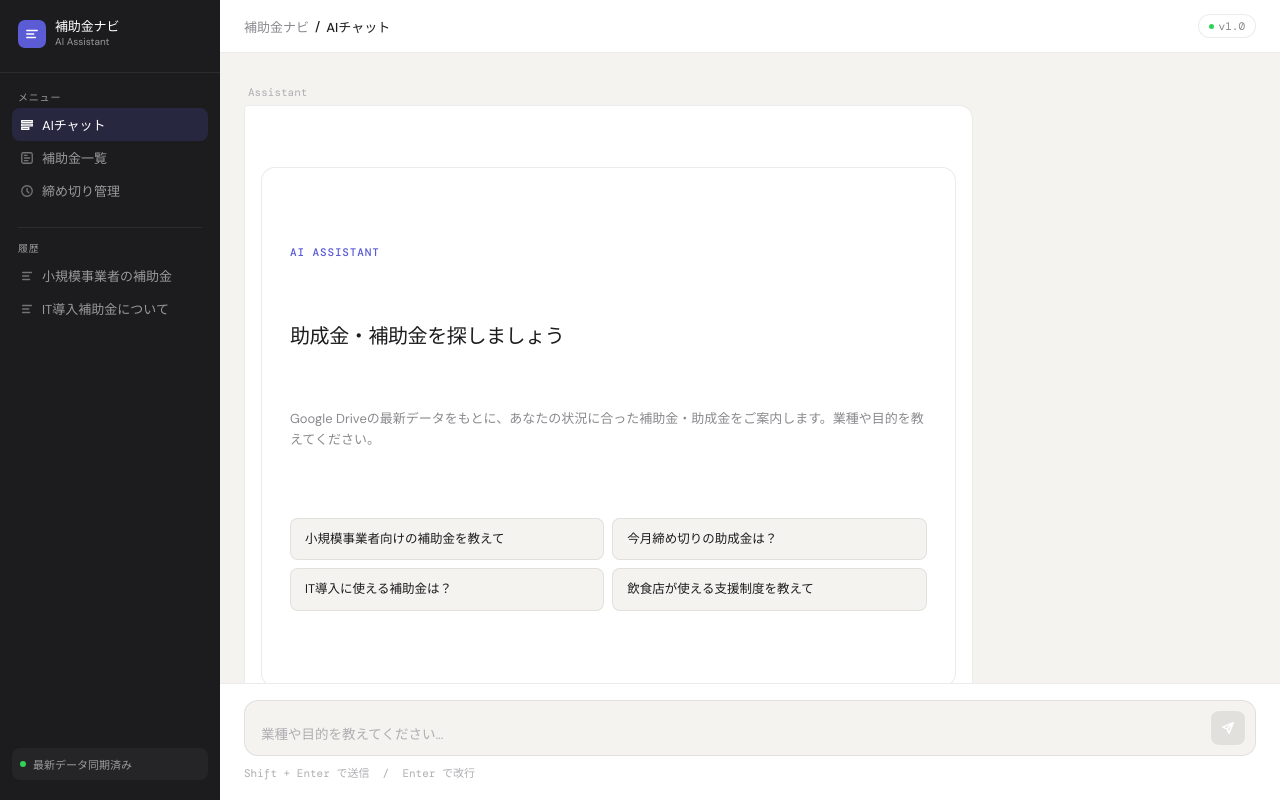
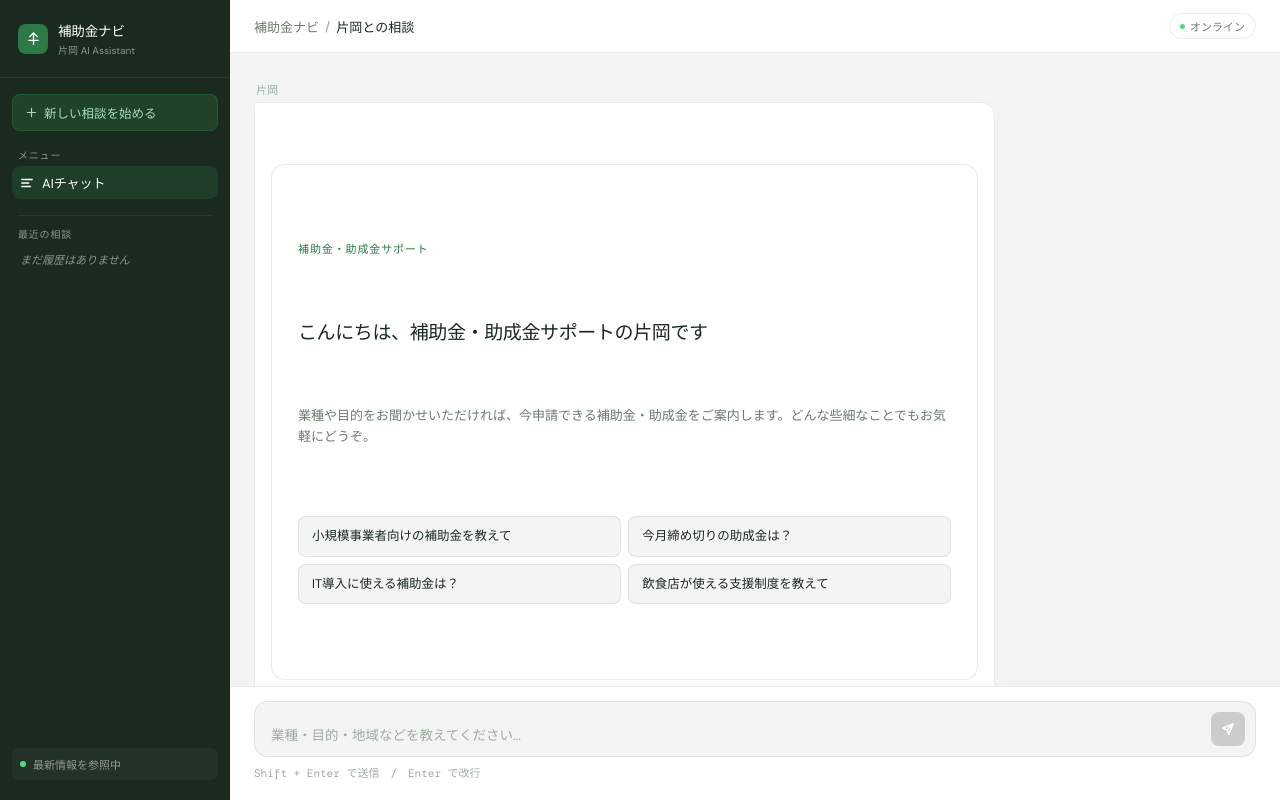
Before and after one commit to kou0427/josei-chatbot, a website: page public/index.html in a window 1280 px wide. Drawn offline with nearby package versions, Linux system fonts and the light colour scheme.

Commit message:
Update index.html

```diff
--- a/public/index.html
+++ b/public/index.html
@@ -3,28 +3,28 @@
 <head>
 <meta charset="UTF-8">
 <meta name="viewport" content="width=device-width, initial-scale=1.0">
-<title>助成金・補助金アシスタント</title>
+<title>補助金ナビ | 片岡</title>
 <link rel="preconnect" href="https://fonts.googleapis.com">
 <link href="https://fonts.googleapis.com/css2?family=DM+Sans:wght@300;400;500&family=DM+Mono:wght@400;500&display=swap" rel="stylesheet">
 <style>
 *, *::before, *::after { box-sizing: border-box; margin: 0; padding: 0; }
 
 :root {
-  --bg: #f4f3f0;
-  --sidebar: #1c1c1e;
+  --bg: #f2f5f2;
+  --sidebar: #1a2a1e;
   --surface: #ffffff;
   --border: rgba(0,0,0,0.08);
-  --text: #1c1c1e;
-  --text-muted: #8a8a8e;
-  --text-light: #aeaeb2;
-  --accent: #5b5bd6;
-  --accent-light: #ededfc;
-  --user-bg: #1c1c1e;
+  --text: #1a2a1e;
+  --text-muted: #6b7c6e;
+  --text-light: #9cad9e;
+  --accent: #2d7a47;
+  --accent-light: #e8f5ec;
+  --accent-mid: #4a9e63;
+  --user-bg: #1a2a1e;
   --user-text: #ffffff;
-  --sidebar-text: rgba(255,255,255,0.55);
+  --sidebar-text: rgba(255,255,255,0.5);
   --sidebar-text-active: #ffffff;
   --sidebar-hover: rgba(255,255,255,0.06);
-  --tag-bg: rgba(255,255,255,0.08);
   --radius: 14px;
   --radius-sm: 8px;
   --font: 'DM Sans', sans-serif;
@@ -33,12 +33,11 @@
 
 html, body { height: 100%; font-family: var(--font); background: var(--bg); color: var(--text); }
 
-/* レイアウト */
 #layout { display: flex; height: 100vh; overflow: hidden; }
 
 /* サイドバー */
 #sidebar {
-  width: 220px;
+  width: 230px;
   background: var(--sidebar);
   display: flex;
   flex-direction: column;
@@ -47,55 +46,33 @@ html, body { height: 100%; font-family: var(--font); background: var(--bg); colo
 }
 
 .sidebar-logo {
-  padding: 0 18px 24px;
+  padding: 0 18px 20px;
   display: flex;
   align-items: center;
-  gap: 9px;
+  gap: 10px;
   border-bottom: 1px solid rgba(255,255,255,0.07);
   margin-bottom: 16px;
 }
-
 .logo-mark {
-  width: 28px; height: 28px;
+  width: 30px; height: 30px;
   background: var(--accent);
-  border-radius: 7px;
+  border-radius: 8px;
   display: flex; align-items: center; justify-content: center;
   flex-shrink: 0;
 }
-.logo-mark svg { width: 14px; height: 14px; }
+.logo-mark svg { width: 15px; height: 15px; }
+.logo-name { font-size: 13.5px; font-weight: 500; color: #fff; letter-spacing: -0.01em; }
+.logo-sub { font-size: 10px; color: var(--sidebar-text); margin-top: 2px; }
 
-.logo-name {
-  font-size: 13px;
-  font-weight: 500;
-  color: var(--sidebar-text-active);
-  letter-spacing: -0.01em;
-  line-height: 1;
+.sidebar-section { padding: 0 12px; margin-bottom: 6px; }
+.sidebar-label {
+  font-size: 10px; font-weight: 500;
+  letter-spacing: 0.08em; text-transform: uppercase;
+  color: var(--sidebar-text);
+  padding: 0 6px; margin-bottom: 4px;
 }
-.logo-sub {
-  font-size: 10px;
-  color: var(--sidebar-text);
-  margin-top: 2px;
-}
-
-.sidebar-section {
-  padding: 0 12px;
-  margin-bottom: 8px;
-}
-
-.sidebar-label {
-  font-size: 10px;
-  font-weight: 500;
-  color: var(--sidebar-text);
-  letter-spacing: 0.08em;
-  text-transform: uppercase;
-  padding: 0 6px;
-  margin-bottom: 4px;
-}
-
 .sidebar-item {
-  display: flex;
-  align-items: center;
-  gap: 8px;
+  display: flex; align-items: center; gap: 8px;
   padding: 7px 8px;
   border-radius: var(--radius-sm);
   color: var(--sidebar-text);
@@ -105,126 +82,108 @@ html, body { height: 100%; font-family: var(--font); background: var(--bg); colo
   user-select: none;
 }
 .sidebar-item:hover { background: var(--sidebar-hover); color: var(--sidebar-text-active); }
-.sidebar-item.active { background: rgba(91,91,214,0.18); color: var(--sidebar-text-active); }
+.sidebar-item.active { background: rgba(45,122,71,0.25); color: var(--sidebar-text-active); }
 .sidebar-item svg { width: 14px; height: 14px; flex-shrink: 0; opacity: 0.7; }
 .sidebar-item.active svg { opacity: 1; }
 
-.sidebar-divider { height: 1px; background: rgba(255,255,255,0.07); margin: 12px 18px; }
+/* 履歴アイテム */
+.history-item {
+  display: flex; align-items: flex-start; gap: 8px;
+  padding: 7px 8px;
+  border-radius: var(--radius-sm);
+  color: var(--sidebar-text);
+  font-size: 12px;
+  cursor: pointer;
+  transition: background 0.12s, color 0.12s;
+  user-select: none;
+  line-height: 1.4;
+}
+.history-item:hover { background: var(--sidebar-hover); color: var(--sidebar-text-active); }
+.history-item svg { width: 12px; height: 12px; flex-shrink: 0; opacity: 0.5; margin-top: 2px; }
+.history-text { overflow: hidden; text-overflow: ellipsis; white-space: nowrap; }
+.history-empty { font-size: 11px; color: var(--sidebar-text); padding: 6px 8px; font-style: italic; }
 
-.sidebar-bottom {
-  margin-top: auto;
-  padding: 0 12px;
+.sidebar-divider { height: 1px; background: rgba(255,255,255,0.07); margin: 10px 18px; }
+
+.new-chat-btn {
+  margin: 0 12px 16px;
+  padding: 8px 12px;
+  background: rgba(45,122,71,0.3);
+  border: 1px solid rgba(45,122,71,0.4);
+  border-radius: var(--radius-sm);
+  color: #a8dbb8;
+  font-size: 12.5px;
+  font-family: var(--font);
+  cursor: pointer;
+  display: flex; align-items: center; gap: 6px;
+  transition: background 0.12s;
 }
+.new-chat-btn:hover { background: rgba(45,122,71,0.45); }
+.new-chat-btn svg { width: 13px; height: 13px; }
 
+.sidebar-bottom { margin-top: auto; padding: 0 12px; }
 .status-badge {
-  display: flex;
-  align-items: center;
-  gap: 7px;
+  display: flex; align-items: center; gap: 7px;
   padding: 8px 8px;
   border-radius: var(--radius-sm);
   background: rgba(255,255,255,0.04);
-  font-size: 11px;
-  color: var(--sidebar-text);
+  font-size: 11px; color: var(--sidebar-text);
 }
-.status-dot-green {
-  width: 6px; height: 6px;
-  border-radius: 50%;
-  background: #30d158;
-  flex-shrink: 0;
-}
+.dot-green { width: 6px; height: 6px; border-radius: 50%; background: #4ade80; flex-shrink: 0; }
 
-/* メインエリア */
-#main {
-  flex: 1;
-  display: flex;
-  flex-direction: column;
-  overflow: hidden;
-  background: var(--bg);
-}
+/* メイン */
+#main { flex: 1; display: flex; flex-direction: column; overflow: hidden; }
 
-/* トップバー */
 #topbar {
-  padding: 14px 24px;
-  display: flex;
-  align-items: center;
-  justify-content: space-between;
+  padding: 13px 24px;
+  display: flex; align-items: center; justify-content: space-between;
   border-bottom: 1px solid var(--border);
   background: var(--surface);
   flex-shrink: 0;
 }
-
-.topbar-breadcrumb {
-  display: flex;
-  align-items: center;
-  gap: 6px;
-  font-size: 13px;
-  color: var(--text-muted);
-}
-.topbar-breadcrumb span { color: var(--text); font-weight: 500; }
-.breadcrumb-sep { color: var(--text-light); }
-
-.topbar-right {
-  display: flex;
-  align-items: center;
-  gap: 8px;
-}
-
+.topbar-left { display: flex; align-items: center; gap: 6px; font-size: 13px; color: var(--text-muted); }
+.topbar-left span { color: var(--text); font-weight: 500; }
 .chip {
   display: flex; align-items: center; gap: 5px;
   padding: 4px 10px;
   border: 1px solid var(--border);
   border-radius: 100px;
-  font-size: 11px;
-  color: var(--text-muted);
-  background: var(--surface);
+  font-size: 11px; color: var(--text-muted);
   font-family: var(--font-mono);
 }
-.chip-dot { width: 5px; height: 5px; border-radius: 50%; background: #30d158; }
+.chip-dot { width: 5px; height: 5px; border-radius: 50%; background: #4ade80; }
 
 /* チャットエリア */
 #chat-area {
-  flex: 1;
-  overflow-y: auto;
-  padding: 32px 24px;
-  display: flex;
-  flex-direction: column;
-  gap: 0;
+  flex: 1; overflow-y: auto;
+  padding: 28px 24px;
+  display: flex; flex-direction: column; gap: 0;
 }
 
-/* メッセージ */
-.msg-group { margin-bottom: 28px; }
-
+.msg-group { margin-bottom: 24px; }
 .msg-meta {
-  font-size: 11px;
-  color: var(--text-light);
+  font-size: 11px; color: var(--text-light);
   font-family: var(--font-mono);
-  margin-bottom: 6px;
-  padding: 0 4px;
+  margin-bottom: 5px; padding: 0 2px;
 }
 .msg-group.user .msg-meta { text-align: right; }
 
 .msg-bubble {
   display: inline-block;
-  max-width: 72%;
-  padding: 13px 16px;
+  max-width: 74%;
+  padding: 12px 16px;
   border-radius: var(--radius);
-  font-size: 14px;
-  line-height: 1.7;
-  white-space: pre-wrap;
-  word-break: break-word;
+  font-size: 14px; line-height: 1.75;
+  white-space: pre-wrap; word-break: break-word;
 }
-
 .msg-group.ai .msg-bubble {
   background: var(--surface);
   border: 1px solid var(--border);
   border-top-left-radius: 4px;
   color: var(--text);
 }
-
 .msg-group.user {
-  display: flex;
-  flex-direction: column;
-  align-items: flex-end;
+  display: flex; flex-direction: column; align-items: flex-end;
 }
 .msg-group.user .msg-bubble {
   background: var(--user-bg);
@@ -237,39 +196,33 @@ html, body { height: 100%; font-family: var(--font); background: var(--bg); colo
   background: var(--surface);
   border: 1px solid var(--border);
   border-radius: var(--radius);
-  padding: 28px;
-  margin-bottom: 28px;
+  padding: 26px;
+  margin-bottom: 0;
 }
 .welcome-eyebrow {
-  font-size: 11px;
-  font-weight: 500;
-  letter-spacing: 0.08em;
-  text-transform: uppercase;
-  color: var(--accent);
-  font-family: var(--font-mono);
-  margin-bottom: 10px;
+  font-size: 11px; font-weight: 500;
+  letter-spacing: 0.08em; text-transform: uppercase;
+  color: var(--accent); font-family: var(--font-mono);
+  margin-bottom: 8px;
 }
-.welcome-title { font-size: 20px; font-weight: 500; letter-spacing: -0.02em; margin-bottom: 8px; }
-.welcome-desc { font-size: 13px; color: var(--text-muted); line-height: 1.6; margin-bottom: 20px; }
+.welcome-title { font-size: 19px; font-weight: 500; letter-spacing: -0.02em; margin-bottom: 6px; }
+.welcome-desc { font-size: 13px; color: var(--text-muted); line-height: 1.65; margin-bottom: 20px; }
 
-.suggestions { display: grid; grid-template-columns: 1fr 1fr; gap: 8px; }
+.suggestions { display: grid; grid-template-columns: 1fr 1fr; gap: 7px; }
 .suggestion {
-  padding: 11px 14px;
+  padding: 10px 13px;
   background: var(--bg);
   border: 1px solid var(--border);
   border-radius: var(--radius-sm);
-  font-size: 12.5px;
-  color: var(--text);
-  cursor: pointer;
-  text-align: left;
-  line-height: 1.45;
-  font-family: var(--font);
-  transition: border-color 0.12s, background 0.12s;
+  font-size: 12.5px; color: var(--text);
+  cursor: pointer; text-align: left;
+  line-height: 1.45; font-family: var(--font);
+  transition: border-color 0.12s, background 0.12s, color 0.12s;
 }
 .suggestion:hover { border-color: var(--accent); background: var(--accent-light); color: var(--accent); }
 
 /* タイピング */
-.typing-wrap { display: flex; align-items: center; gap: 5px; padding: 14px 16px; }
+.typing-wrap { display: flex; align-items: center; gap: 5px; padding: 12px 4px; }
 .typing-dot {
   width: 5px; height: 5px; border-radius: 50%;
   background: var(--text-light);
@@ -281,16 +234,13 @@ html, body { height: 100%; font-family: var(--font); background: var(--bg); colo
 
 /* 入力エリア */
 #input-area {
-  padding: 16px 24px 20px;
+  padding: 14px 24px 20px;
   border-top: 1px solid var(--border);
   background: var(--surface);
   flex-shrink: 0;
 }
-
 .input-row {
-  display: flex;
-  align-items: flex-end;
-  gap: 8px;
+  display: flex; align-items: flex-end; gap: 8px;
   background: var(--bg);
   border: 1px solid var(--border);
   border-radius: var(--radius);
@@ -298,168 +248,116 @@ html, body { height: 100%; font-family: var(--font); background: var(--bg); colo
   transition: border-color 0.15s;
 }
 .input-row:focus-within { border-color: var(--accent); }
-
 #user-input {
-  flex: 1;
-  border: none; outline: none;
+  flex: 1; border: none; outline: none;
   background: transparent;
-  font-size: 13.5px;
-  font-family: var(--font);
-  color: var(--text);
-  resize: none;
-  line-height: 1.5;
-  max-height: 140px;
-  overflow-y: auto;
+  font-size: 13.5px; font-family: var(--font);
+  color: var(--text); resize: none;
+  line-height: 1.5; max-height: 140px; overflow-y: auto;
 }
 #user-input::placeholder { color: var(--text-light); }
-
 #send-btn {
   width: 34px; height: 34px;
   border-radius: var(--radius-sm);
-  border: none;
-  background: var(--accent);
-  color: white;
-  cursor: pointer;
+  border: none; background: var(--accent);
+  color: white; cursor: pointer;
   display: flex; align-items: center; justify-content: center;
-  flex-shrink: 0;
-  transition: opacity 0.12s;
+  flex-shrink: 0; transition: opacity 0.12s;
 }
 #send-btn:hover { opacity: 0.85; }
-#send-btn:disabled { background: var(--border); cursor: not-allowed; }
+#send-btn:disabled { background: #ccc; cursor: not-allowed; }
 #send-btn svg { width: 14px; height: 14px; }
+.input-hint { font-size: 11px; color: var(--text-light); margin-top: 7px; font-family: var(--font-mono); }
 
-.input-hint { font-size: 11px; color: var(--text-light); margin-top: 8px; font-family: var(--font-mono); }
-
-/* エラー */
 .error-msg {
-  background: #fff5f5;
-  border: 1px solid #fecaca;
-  color: #b91c1c;
-  border-radius: var(--radius-sm);
-  padding: 11px 14px;
-  font-size: 13px;
-  display: inline-block;
-  max-width: 72%;
+  background: #fff5f5; border: 1px solid #fecaca;
+  color: #b91c1c; border-radius: var(--radius-sm);
+  padding: 11px 14px; font-size: 13px;
+  display: inline-block; max-width: 74%;
 }
 
 @media (max-width: 640px) {
   #sidebar { display: none; }
   .suggestions { grid-template-columns: 1fr; }
-  .msg-bubble { max-width: 88%; }
+  .msg-bubble { max-width: 90%; }
 }
 </style>
 </head>
 <body>
 <div id="layout">
 
-  <!-- サイドバー -->
   <aside id="sidebar">
     <div class="sidebar-logo">
       <div class="logo-mark">
         <svg viewBox="0 0 16 16" fill="none" stroke="white" stroke-width="1.5" stroke-linecap="round">
-          <path d="M2 4h12M2 8h8M2 12h10"/>
+          <path d="M8 2L8 14M4 6l4-4 4 4M3 10h10"/>
         </svg>
       </div>
       <div>
         <div class="logo-name">補助金ナビ</div>
-        <div class="logo-sub">AI Assistant</div>
+        <div class="logo-sub">片岡 AI Assistant</div>
       </div>
     </div>
+
+    <button class="new-chat-btn" onclick="newChat()">
+      <svg viewBox="0 0 16 16" fill="none" stroke="currentColor" stroke-width="1.5" stroke-linecap="round">
+        <path d="M8 3v10M3 8h10"/>
+      </svg>
+      新しい相談を始める
+    </button>
 
     <div class="sidebar-section">
       <div class="sidebar-label">メニュー</div>
       <div class="sidebar-item active">
         <svg viewBox="0 0 16 16" fill="none" stroke="currentColor" stroke-width="1.5" stroke-linecap="round">
-          <path d="M2 3h12v2H2zM2 7h12v2H2zM2 11h8v2H2z"/>
+          <path d="M2 4h12M2 8h8M2 12h10"/>
         </svg>
         AIチャット
-      </div>
-      <div class="sidebar-item">
-        <svg viewBox="0 0 16 16" fill="none" stroke="currentColor" stroke-width="1.5" stroke-linecap="round">
-          <rect x="2" y="2" width="12" height="12" rx="2"/>
-          <path d="M5 8h6M5 5h3M5 11h4"/>
-        </svg>
-        補助金一覧
-      </div>
-      <div class="sidebar-item">
-        <svg viewBox="0 0 16 16" fill="none" stroke="currentColor" stroke-width="1.5" stroke-linecap="round">
-          <circle cx="8" cy="8" r="6"/><path d="M8 5v3l2 2"/>
-        </svg>
-        締め切り管理
       </div>
     </div>
 
     <div class="sidebar-divider"></div>
 
-    <div class="sidebar-section">
-      <div class="sidebar-label">履歴</div>
-      <div class="sidebar-item">
-        <svg viewBox="0 0 16 16" fill="none" stroke="currentColor" stroke-width="1.5" stroke-linecap="round">
-          <path d="M3 4h10M3 8h7M3 12h8"/>
-        </svg>
-        小規模事業者の補助金
-      </div>
-      <div class="sidebar-item">
-        <svg viewBox="0 0 16 16" fill="none" stroke="currentColor" stroke-width="1.5" stroke-linecap="round">
-          <path d="M3 4h10M3 8h7M3 12h8"/>
-        </svg>
-        IT導入補助金について
+    <div class="sidebar-section" style="flex:1;overflow:hidden;display:flex;flex-direction:column;">
+      <div class="sidebar-label">最近の相談</div>
+      <div id="history-list" style="overflow-y:auto;flex:1;">
+        <div class="history-empty">まだ履歴はありません</div>
       </div>
     </div>
 
     <div class="sidebar-bottom">
       <div class="status-badge">
-        <div class="status-dot-green"></div>
-        最新データ同期済み
+        <div class="dot-green"></div>
+        最新情報を参照中
       </div>
     </div>
   </aside>
 
-  <!-- メイン -->
   <div id="main">
     <div id="topbar">
-      <div class="topbar-breadcrumb">
+      <div class="topbar-left">
         補助金ナビ
-        <span class="breadcrumb-sep">/</span>
-        <span>AIチャット</span>
+        <span style="color:var(--text-light)">/</span>
+        <span>片岡との相談</span>
       </div>
-      <div class="topbar-right">
-        <div class="chip">
-          <div class="chip-dot"></div>
-          v1.0
-        </div>
+      <div class="chip">
+        <div class="chip-dot"></div>
+        オンライン
       </div>
     </div>
 
-    <div id="chat-area">
-      <div class="msg-group ai">
-        <div class="msg-meta">Assistant</div>
-        <div class="msg-bubble">
-          <div class="welcome-card">
-            <div class="welcome-eyebrow">AI Assistant</div>
-            <div class="welcome-title">助成金・補助金を探しましょう</div>
-            <div class="welcome-desc">Google Driveの最新データをもとに、あなたの状況に合った補助金・助成金をご案内します。業種や目的を教えてください。</div>
-            <div class="suggestions">
-              <button class="suggestion" onclick="suggest(this)">小規模事業者向けの補助金を教えて</button>
-              <button class="suggestion" onclick="suggest(this)">今月締め切りの助成金は？</button>
-              <button class="suggestion" onclick="suggest(this)">IT導入に使える補助金は？</button>
-              <button class="suggestion" onclick="suggest(this)">飲食店が使える支援制度を教えて</button>
-            </div>
-          </div>
-        </div>
-      </div>
-    </div>
+    <div id="chat-area"></div>
 
     <div id="input-area">
       <div class="input-row">
-        <textarea id="user-input" placeholder="業種や目的を教えてください..." rows="1"></textarea>
+        <textarea id="user-input" placeholder="業種・目的・地域などを教えてください..." rows="1"></textarea>
         <button id="send-btn" disabled aria-label="送信">
           <svg viewBox="0 0 16 16" fill="none" stroke="currentColor" stroke-width="1.8" stroke-linecap="round" stroke-linejoin="round">
             <path d="M14 2L7 9M14 2L9 14l-2-5-5-2 12-5z"/>
           </svg>
         </button>
       </div>
-      <div class="input-hint">Shift + Enter で送信 &nbsp;/&nbsp; Enter で改行</div>
+      <div class="input-hint">Shift + Enter で送信　/　Enter で改行</div>
     </div>
   </div>
 </div>
@@ -468,7 +366,102 @@ html, body { height: 100%; font-family: var(--font); background: var(--bg); colo
 const chatArea = document.getElementById('chat-area');
 const inputEl = document.getElementById('user-input');
 const sendBtn = document.getElementById('send-btn');
-const history = [];
+const historyList = document.getElementById('history-list');
+
+// セッション管理
+let sessions = JSON.parse(localStorage.getItem('chat_sessions') || '[]');
+let currentSessionId = null;
+let currentHistory = [];
+
+function newChat() {
+  currentSessionId = Date.now().toString();
+  currentHistory = [];
+  chatArea.innerHTML = '';
+  showWelcome();
+}
+
+function showWelcome() {
+  const group = document.createElement('div');
+  group.className = 'msg-group ai';
+  const meta = document.createElement('div');
+  meta.className = 'msg-meta';
+  meta.textContent = '片岡';
+  const bubble = document.createElement('div');
+  bubble.className = 'msg-bubble';
+  bubble.innerHTML = `
+    <div class="welcome-card">
+      <div class="welcome-eyebrow">補助金・助成金サポート</div>
+      <div class="welcome-title">こんにちは、補助金・助成金サポートの片岡です</div>
+      <div class="welcome-desc">業種や目的をお聞かせいただければ、今申請できる補助金・助成金をご案内します。どんな些細なことでもお気軽にどうぞ。</div>
+      <div class="suggestions">
+        <button class="suggestion" onclick="suggest(this)">小規模事業者向けの補助金を教えて</button>
+        <button class="suggestion" onclick="suggest(this)">今月締め切りの助成金は？</button>
+        <button class="suggestion" onclick="suggest(this)">IT導入に使える補助金は？</button>
+        <button class="suggestion" onclick="suggest(this)">飲食店が使える支援制度を教えて</button>
+      </div>
+    </div>
+  `;
+  group.appendChild(meta);
+  group.appendChild(bubble);
+  chatArea.appendChild(group);
+}
+
+function saveSession(firstQuestion) {
+  const existing = sessions.findIndex(s => s.id === currentSessionId);
+  const session = {
+    id: currentSessionId,
+    title: firstQuestion.slice(0, 24) + (firstQuestion.length > 24 ? '…' : ''),
+    updatedAt: Date.now(),
+  };
+  if (existing >= 0) {
+    sessions[existing] = session;
+  } else {
+    sessions.unshift(session);
+  }
+  if (sessions.length > 20) sessions = sessions.slice(0, 20);
+  localStorage.setItem('chat_sessions', JSON.stringify(sessions));
+  renderHistory();
+}
+
+function renderHistory() {
+  if (sessions.length === 0) {
+    historyList.innerHTML = '<div class="history-empty">まだ履歴はありません</div>';
+    return;
+  }
+  historyList.innerHTML = sessions.map(s => `
+    <div class="history-item" onclick="loadSession('${s.id}')">
+      <svg viewBox="0 0 16 16" fill="none" stroke="currentColor" stroke-width="1.5" stroke-linecap="round">
+        <path d="M2 4h12v9a1 1 0 01-1 1H3a1 1 0 01-1-1V4zM5 4V3a1 1 0 011-1h4a1 1 0 011 1v1"/>
+      </svg>
+      <span class="history-text">${s.title}</span>
+    </div>
+  `).join('');
+}
+
+function loadSession(id) {
+  const session = sessions.find(s => s.id === id);
+  if (!session) return;
+  const stored = JSON.parse(localStorage.getItem('session_' + id) || 'null');
+  if (!stored) return;
+  currentSessionId = id;
+  currentHistory = stored.history || [];
+  chatArea.innerHTML = '';
+  showWelcome();
+  stored.messages.forEach(m => {
+    addMsgDOM(m.role, m.text);
+  });
+}
+
+// セッションのメッセージ保存
+let sessionMessages = [];
+
+function saveMsgToSession(role, text) {
+  sessionMessages.push({ role, text });
+  localStorage.setItem('session_' + currentSessionId, JSON.stringify({
+    history: currentHistory,
+    messages: sessionMessages,
+  }));
+}
 
 inputEl.addEventListener('input', () => {
   inputEl.style.height = 'auto';
@@ -486,23 +479,19 @@ function now() {
   return new Date().toLocaleTimeString('ja-JP', { hour: '2-digit', minute: '2-digit' });
 }
 
-function addMsg(role, text) {
+function addMsgDOM(role, text) {
   const group = document.createElement('div');
-  group.className = `msg-group ${role}`;
-
+  group.className = 'msg-group ' + (role === 'user' ? 'user' : 'ai');
   const meta = document.createElement('div');
   meta.className = 'msg-meta';
-  meta.textContent = role === 'user' ? `You  ${now()}` : `Assistant  ${now()}`;
-
+  meta.textContent = role === 'user' ? `あなた  ${now()}` : `片岡  ${now()}`;
   const bubble = document.createElement('div');
   bubble.className = 'msg-bubble';
   bubble.textContent = text;
-
   group.appendChild(meta);
   group.appendChild(bubble);
   chatArea.appendChild(group);
   chatArea.scrollTop = chatArea.scrollHeight;
-  return bubble;
 }
 
 function addTyping() {
@@ -510,7 +499,7 @@ function addTyping() {
   group.className = 'msg-group ai';
   const meta = document.createElement('div');
   meta.className = 'msg-meta';
-  meta.textContent = 'Assistant';
+  meta.textContent = '片岡';
   const bubble = document.createElement('div');
   bubble.className = 'msg-bubble';
   bubble.innerHTML = '<div class="typing-wrap"><div class="typing-dot"></div><div class="typing-dot"></div><div class="typing-dot"></div></div>';
@@ -528,8 +517,18 @@ async function send() {
   inputEl.style.height = 'auto';
   sendBtn.disabled = true;
 
-  addMsg('user', text);
-  history.push({ role: 'user', content: text });
+  // 最初のメッセージならセッション作成
+  if (!currentSessionId) {
+    currentSessionId = Date.now().toString();
+    sessionMessages = [];
+  }
+  if (currentHistory.length === 0) {
+    saveSession(text);
+  }
+
+  addMsgDOM('user', text);
+  saveMsgToSession('user', text);
+  currentHistory.push({ role: 'user', content: text });
 
   const typing = addTyping();
 
@@ -537,20 +536,22 @@ async function send() {
     const res = await fetch('/api/chat', {
       method: 'POST',
       headers: { 'Content-Type': 'application/json' },
-      body: JSON.stringify({ messages: history })
+      body: JSON.stringify({ messages: currentHistory })
     });
     const data = await res.json();
     typing.remove();
     if (!res.ok) throw new Error(data.error || 'エラーが発生しました');
-    addMsg('ai', data.answer);
-    history.push({ role: 'assistant', content: data.answer });
+    addMsgDOM('ai', data.answer);
+    saveMsgToSession('ai', data.answer);
+    currentHistory.push({ role: 'assistant', content: data.answer });
+    saveSession(text);
   } catch (e) {
     typing.remove();
     const group = document.createElement('div');
     group.className = 'msg-group ai';
     const meta = document.createElement('div');
     meta.className = 'msg-meta';
-    meta.textContent = 'Assistant';
+    meta.textContent = '片岡';
     const err = document.createElement('div');
     err.className = 'error-msg';
     err.textContent = e.message;
@@ -567,6 +568,10 @@ sendBtn.addEventListener('click', send);
 inputEl.addEventListener('keydown', e => {
   if (e.key === 'Enter' && e.shiftKey) { e.preventDefault(); send(); }
 });
+
+// 初期化
+renderHistory();
+newChat();
 </script>
 </body>
 </html>
```
